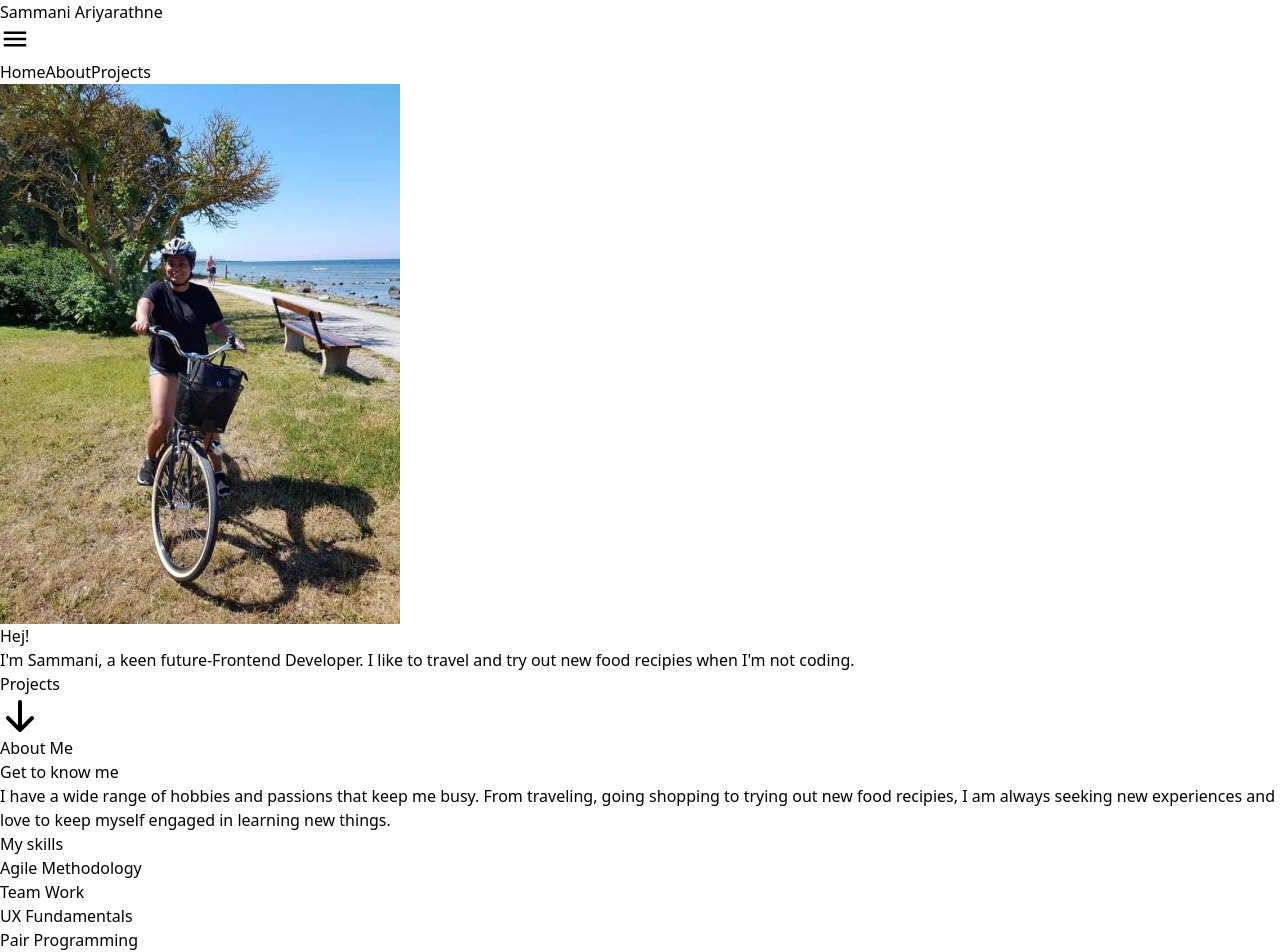
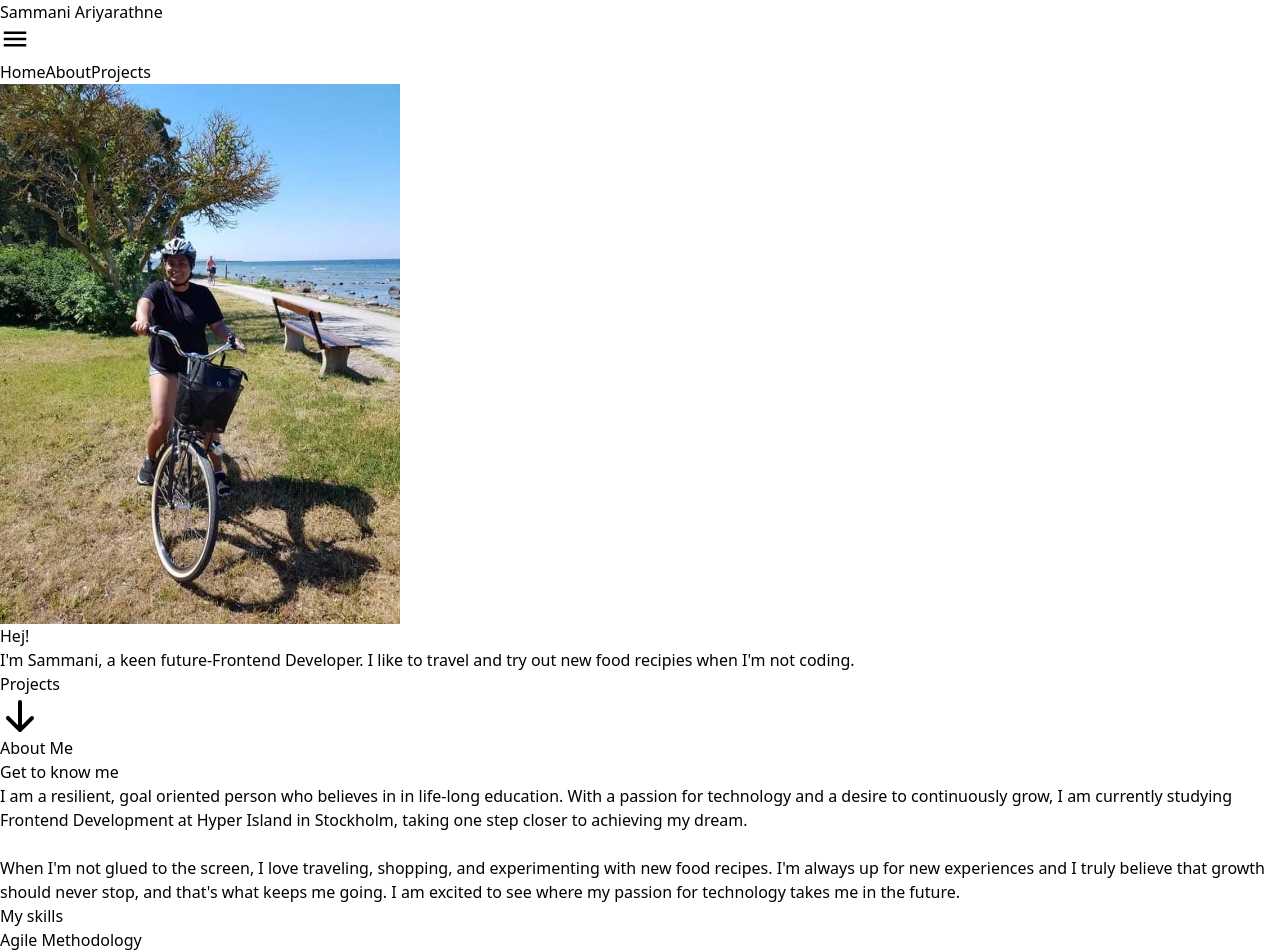
Before and after one commit to SammaniAri/personal-website, a Next.js app: page / in a window 1280 px wide. Shown: the top 952 px of the page. Built offline with nearby package versions, Linux system fonts and the light colour scheme.

Commit message:
Added content to About me section

```diff
--- a/app/page.tsx
+++ b/app/page.tsx
@@ -5,7 +5,7 @@ import HeroSection from "@/components/HeroSection";
 import AboutSection from "@/components/AboutSection";
 export default function Home() {
 	return (
-		<main className="mx-auto max-w-3xl px-4 sm:px-6 md:max-w-5xl">
+		<main className="mx-auto max-w-3xl px-4 sm:px-6 md:max-w-5xl ">
 			<HeroSection />
 			<AboutSection />
 		</main>
--- a/components/AboutSection.tsx
+++ b/components/AboutSection.tsx
@@ -8,11 +8,12 @@ const skills = [
 	{ skill: "Team Work" },
 	{ skill: "UX Fundamentals" },
 	{ skill: "Pair Programming" },
+	{ skill: "Communication Skills" },
 ];
 const AboutSection = () => {
 	return (
 		<section id="about">
-			<div className="my-12 pb-12 md:pt-16">
+			<div className="my-12 pb-12 md:pt-16 ">
 				<div>
 					<h1 className="text-center font-semibold text-4xl">
 						{" "}
@@ -25,18 +26,36 @@ const AboutSection = () => {
 							{" "}
 							Get to know me
 						</h1>
+
 						<p>
-							{" "}
-							I have a wide range of
-							hobbies and passions that
-							keep me busy. From
-							traveling, going shopping
-							to trying out new food
-							recipies, I am always
-							seeking new experiences
-							and love to keep myself
-							engaged in learning new
-							things.
+							I am a resilient, goal
+							oriented person who
+							believes in in life-long
+							education. With a passion
+							for technology and a
+							desire to continuously
+							grow, I am currently
+							studying Frontend
+							Development at Hyper
+							Island in Stockholm,
+							taking one step closer to
+							achieving my dream.
+						</p>
+						<br></br>
+						<p>
+							When I'm not glued to the
+							screen, I love traveling,
+							shopping, and
+							experimenting with new
+							food recipes. I'm always
+							up for new experiences and
+							I truly believe that
+							growth should never stop,
+							and that's what keeps me
+							going. I am excited to see
+							where my passion for
+							technology takes me in the
+							future.
 						</p>
 					</div>
 					<div className="md:w-1/2">
@@ -47,7 +66,9 @@ const AboutSection = () => {
 							{skills.map(
 								(item, idx) => {
 									return (
-										<p key={idx}>
+										<p
+											key={idx}
+											className="bg-lime-100 px-4 py-2 mr-2 mt-2 text-gray-500 rounded font-semibold">
 											{item.skill}
 										</p>
 									);
```
